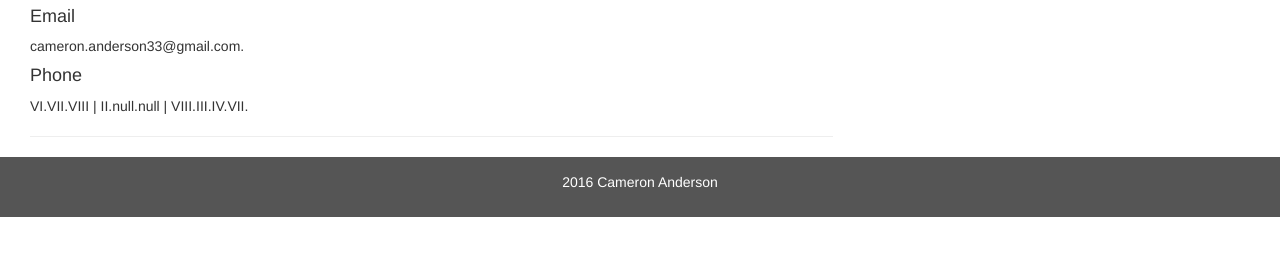
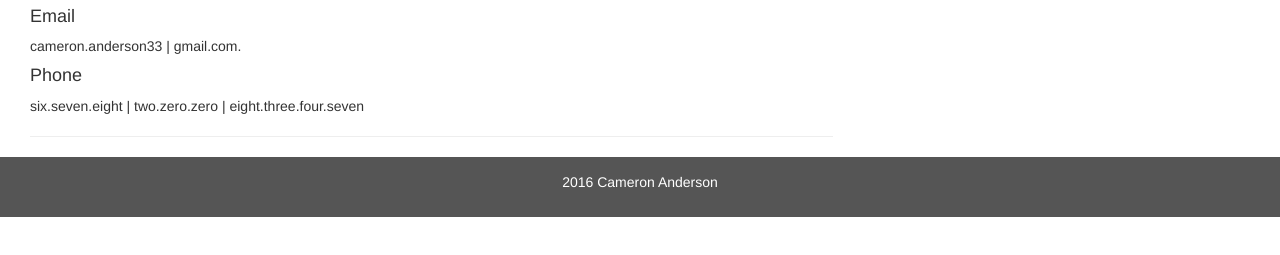
Before and after one commit to cameronanderson33/cameronanderson33.github.io, a plain HTML site: page contact.html in a window 1280 px wide. Shown: the part 115-370 px from the top of the page. Drawn offline with nearby package versions, Linux system fonts and the light colour scheme.

Commit message:
Update contact.html

```diff
--- a/contact.html
+++ b/contact.html
@@ -68,9 +68,9 @@
     <div class="col-sm-8 text-left">
       <h1>Contact Info</h1>
       <h4>Email</h4>
-      <p>cameron.anderson33@gmail.com.</p>
+      <p>cameron.anderson33 | gmail.com.</p>
       <h4>Phone</h4>
-      <p>VI.VII.VIII | II.null.null | VIII.III.IV.VII.</p>
+      <p>six.seven.eight | two.zero.zero | eight.three.four.seven</p>
       <hr>
 
     </div>
```
